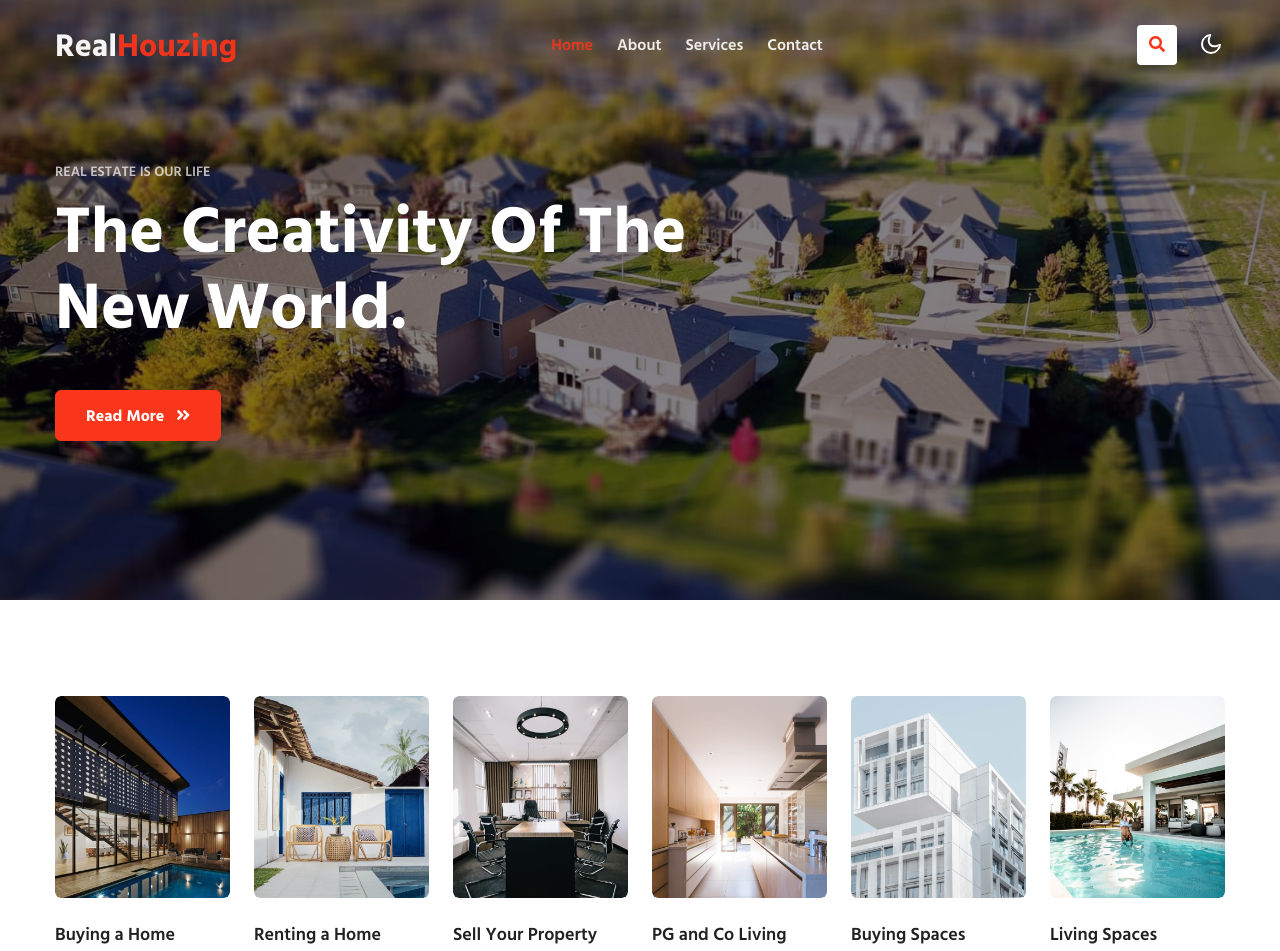
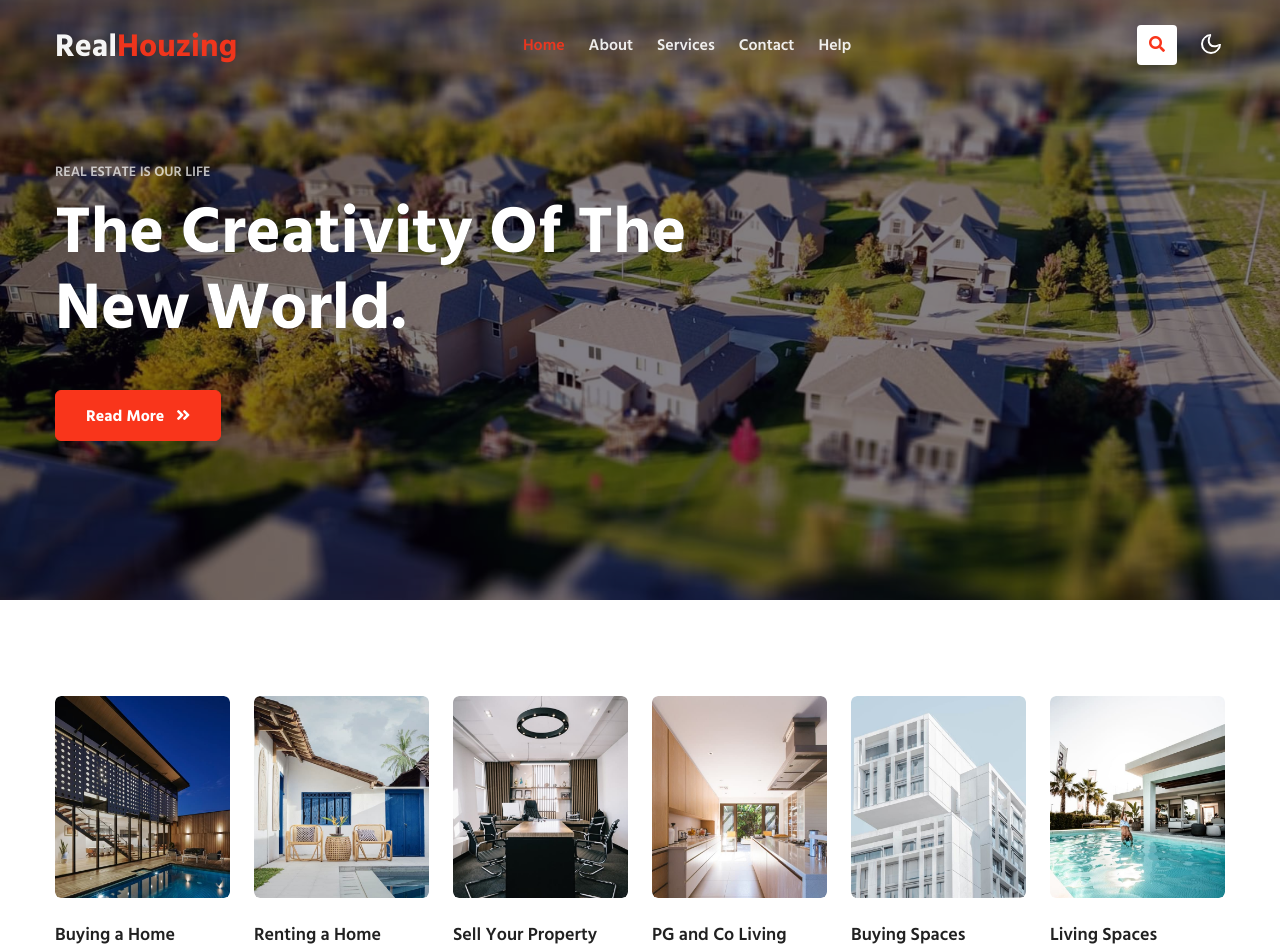
Before and after one commit to mani2213/projectfrt, a plain HTML site: page index.html in a window 1280 px wide. Shown: the top 951 px of the page. Drawn offline with Linux system fonts and the light colour scheme.

Commit message:
Update index.html

```diff
--- a/index.html
+++ b/index.html
@@ -37,6 +37,8 @@
 
                         <li class="nav-item">
                             <a class="nav-link" href="contact.html">Contact</a>
+                        <li class="nav-item">
+                            <a class="nav-link" href="estatebot.html">Help</a>
                         </li>
                     </ul>
                     <button id="trigger-overlay" class="searchw3-icon me-xl-4 me-lg-3" type="button"><i class="fas fa-search"></i></button>
```
